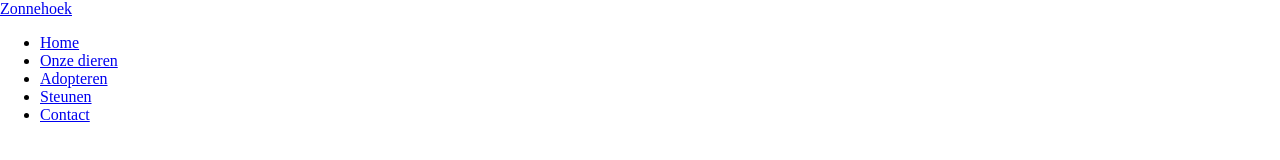
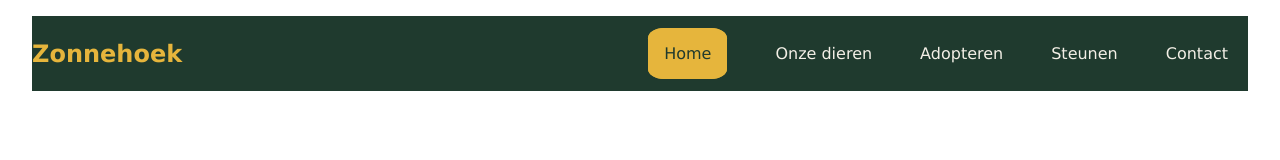
Before and after one commit to EoW226/webtech, a plain HTML site: page Labos/labo-04/navigatie/index.html in a window 1280 px wide. Drawn offline with Linux system fonts and the light colour scheme.

Commit message:
navigatie

```diff
--- a/Labos/labo-04/dierenasiel/css/stijl.css
+++ b/Labos/labo-04/dierenasiel/css/stijl.css
@@ -28,6 +28,7 @@ header a:nth-child(1){
     display: flex;
     justify-content: center;
     align-items: center;
+    color: var(--accent);
 }
 header nav ul{
 display: flex;
--- a/Labos/labo-04/navigatie/css/stijl.css
+++ b/Labos/labo-04/navigatie/css/stijl.css
@@ -2,7 +2,65 @@
 
 /* === tokens === */
 :root {
+--balk: #1f3a2e;
+--tekst:#f3efe6;
+--accent:#e6b53c;
+}
+
+/* === your rules === */
+body{
+font-family: Verdana, Geneva, Tahoma, sans-serif;
+}
+header{
+    display: flex;
+    margin-top: 1rem;
+    margin-bottom: 1rem;
+    margin-left: 2rem;
+    margin-right: 2rem;
+    justify-content: space-between;
+    align-items: center;
+    background-color: var(--balk);
+}
+
+header nav ul{
+    display: flex;
+    list-style-type: none;
+    gap: 0.5rem;
 
 }
 
-/* === your rules === */
+header nav ul li{
+    list-style: none;
+    padding-top: 0.75rem;
+    padding-bottom: 0.75rem;
+    padding-left: 1.25rem;
+    padding-right: 1.25rem;
+
+}
+
+header nav ul li a{
+    text-decoration: none;
+     color: var(--tekst);
+}
+.logo{
+ list-style-type: none;
+ text-decoration: none;
+ color: var(--accent);
+ font-weight: bold;
+ font-size: x-large;
+}
+
+.actief{
+    color: var(--balk);
+    background-color: var(--accent);
+    border:1rem solid var(--accent);
+    border-radius: 20%;
+}
+
+nav ul li a:hover,
+nav ul li a:focus{
+    color: var(--balk);
+    background-color: var(--accent);
+    border:1rem solid var(--accent);
+    border-radius: 20%;
+}
```
